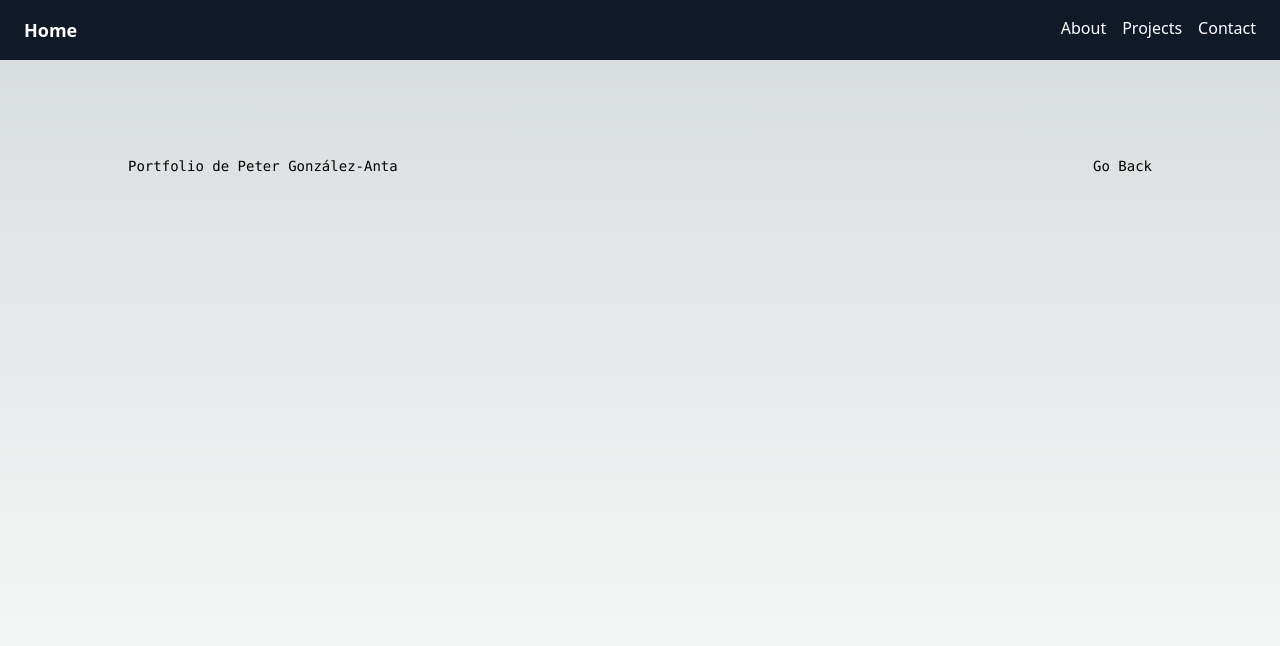
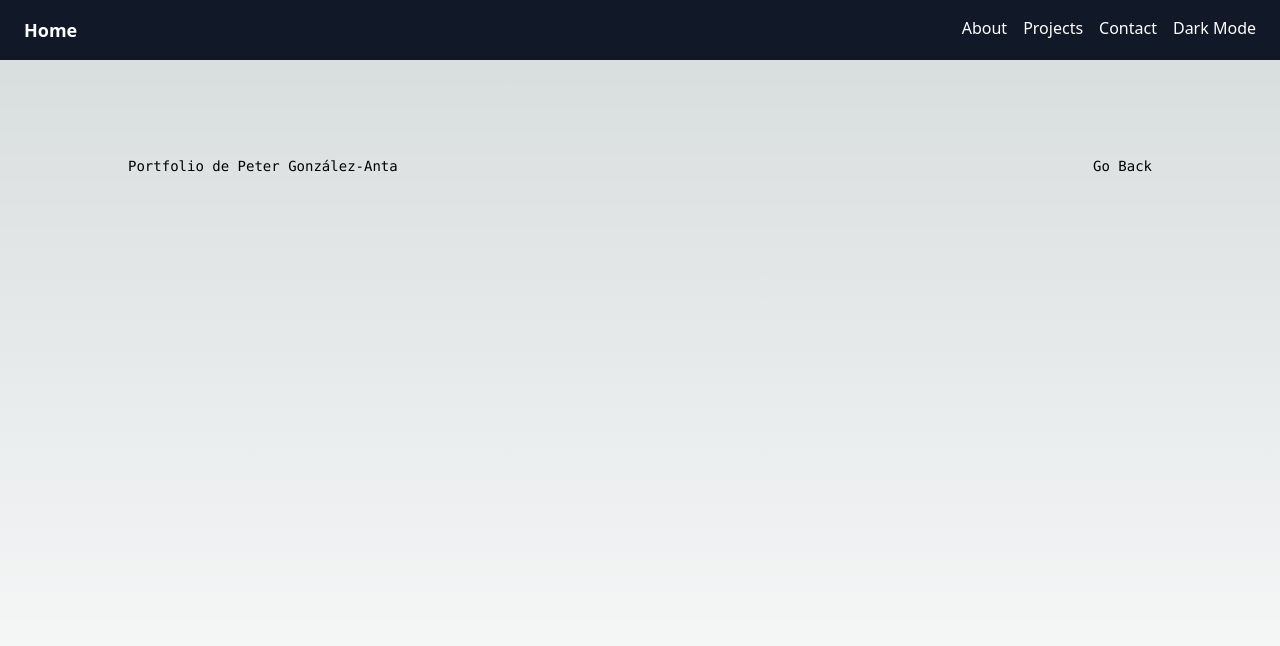
Before and after one commit to Piterga12/Portfolio-Peter, a Next.js app: page /projects/second in a window 1280 px wide. Shown: the top 646 px of the page. Built offline with nearby package versions, Linux system fonts and the light colour scheme.

Commit message:
feat: Added gifBackground and light/darkmode

```diff
--- a/src/components/menu.tsx
+++ b/src/components/menu.tsx
@@ -1,6 +1,12 @@
+import { useState } from "react";
 import Link from "next/link";
 
-function Menu() {
+interface MenuProps {
+  isDark: boolean;
+  handleToggle: () => void;
+}
+
+function Menu({ isDark, handleToggle }: MenuProps) {
   return (
     <nav className="flex w-full bg-gray-900 text-white justify-between px-6 py-4">
       <div>
@@ -18,6 +24,11 @@ function Menu() {
         <li className="ml-4">
           <Link href={"/projects/second"}>Contact</Link>
         </li>
+        <li className="ml-4">
+          <button onClick={handleToggle}>
+            {isDark ? "Light Mode" : "Dark Mode"}
+          </button>
+        </li>
       </ul>
     </nav>
   );
--- a/src/components/textsquare.tsx
+++ b/src/components/textsquare.tsx
@@ -16,7 +16,7 @@ const TextSquare: React.FC<TextSquareProps> = ({
   return (
     <div
       className={`bg-${color}-300 rounded-md p-4 text-${size} text-center`}
-      style={{ backgroundColor: `rgba(128,128,128,0.1)`, margin: "0 100px" }}
+      style={{ backgroundColor: "rgb(55 65 81)", margin: "0 100px" }}
     >
       {text ? text : children}
     </div>
--- a/src/pages/index.tsx
+++ b/src/pages/index.tsx
@@ -1,4 +1,5 @@
 import Image from "next/image";
+import { useState } from "react";
 import { Inter } from "next/font/google";
 import Head from "next/head";
 import Link from "next/link";
@@ -10,6 +11,11 @@ import SliderImages from "../components/sliderimages";
 const inter = Inter({ subsets: ["latin"] });
 
 export default function Home() {
+  const [isDark, setIsDark] = useState(false);
+
+  const handleToggle = () => {
+    setIsDark(!isDark);
+  };
   const images = [
     {
       src: "/image1.jpg",
@@ -40,6 +46,9 @@ export default function Home() {
       link: "/projects/playwithme",
     },
   ];
+
+  const background = isDark ? "/backgroundDark.gif" : "/backgroundLight.gif";
+
   return (
     <>
       <Head>
@@ -52,8 +61,8 @@ export default function Home() {
         />
         <link rel="icon" href="/favicon.ico" />
       </Head>
-      <Menu />
-      <main className="flex min-h-screen flex-col items-center justify-between p-24">
+      <Menu isDark={isDark} handleToggle={handleToggle} />
+      <main className="flex min-h-screen flex-col items-center justify-between p-24 bg-gradient-to-b from-blue-500 to-purple-500 animate-gradient">
         Portfolio de Peter González-Anta Torrents-Faura
         <div>
           <TextSquare>
@@ -80,6 +89,13 @@ export default function Home() {
         <SliderImages images={images} />
       </main>
       <LowMenu />
+      <style jsx>{`
+        .animate-gradient {
+          background-image: url(${background});
+          background-size: cover;
+          background-position: center;
+        }
+      `}</style>
     </>
   );
 }
```
Also changed, not shown: 2 other files (tests, documents, lock files or other folders).
